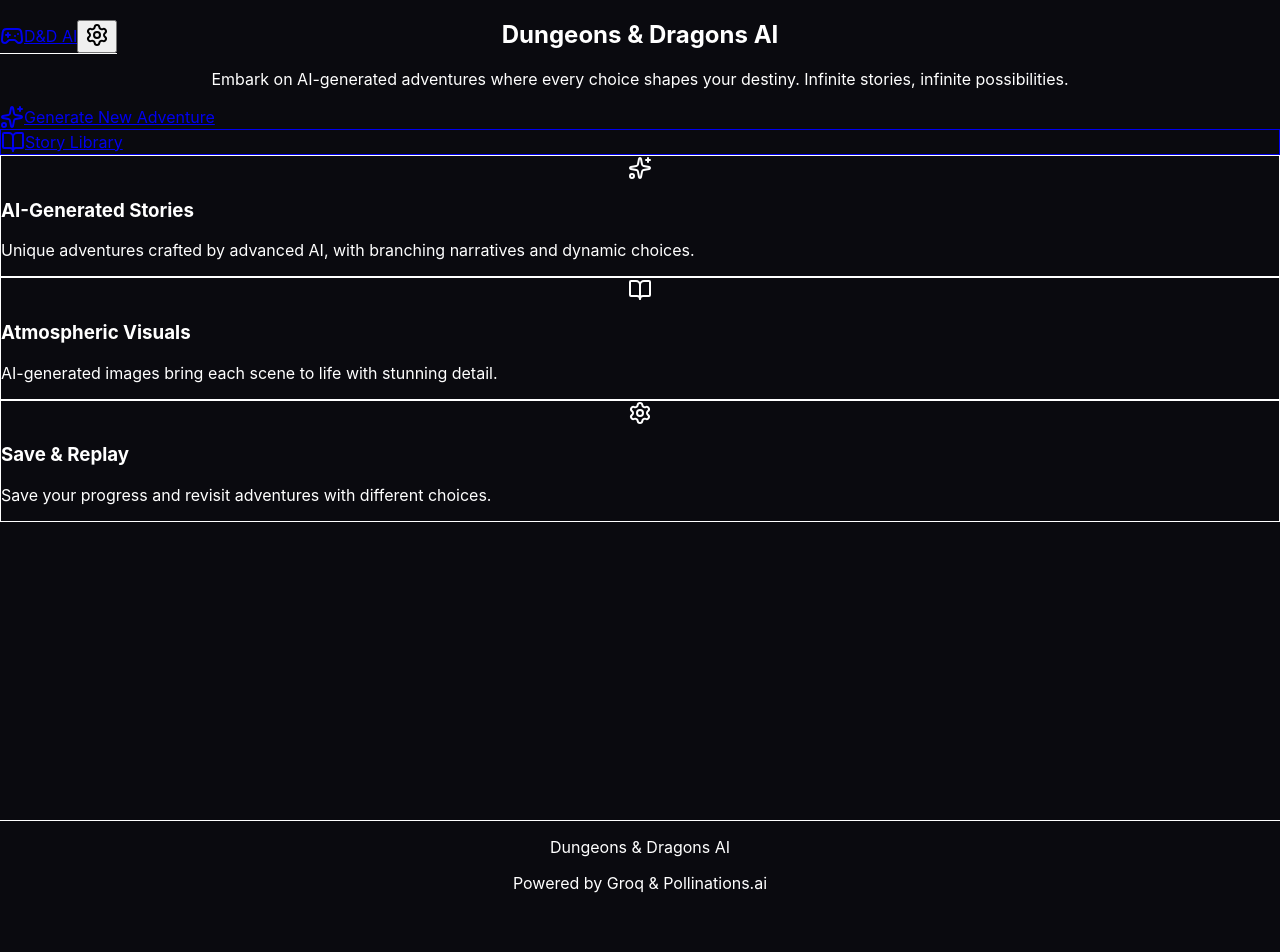
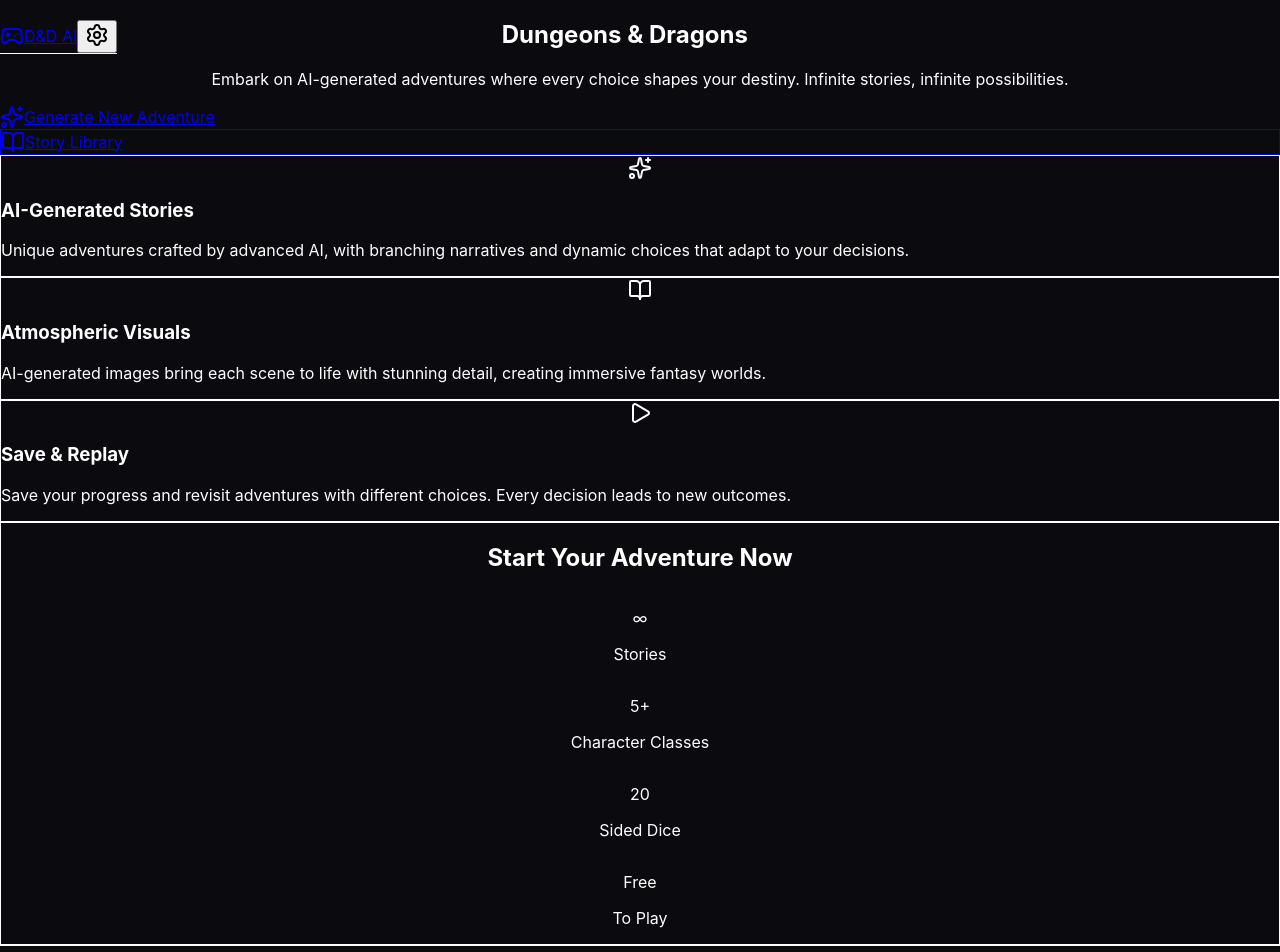
Before and after one commit to kmmuntasir/dnd-quest-ai, a React app in the folder frontend/: page / in a window 1280 px wide. Shown: the top 952 px of the page. Before the commit the page ends 909 px from the top, so only its background shows below. Built offline with nearby package versions, Linux system fonts and the light colour scheme; the HTML template or start-up script is replaced by a standard one.

Commit message:
Phase 4: Home/Landing page complete - hero, features, stats

```diff
--- a/frontend/src/pages/Home.jsx
+++ b/frontend/src/pages/Home.jsx
@@ -1,16 +1,19 @@
 import { Link } from 'react-router-dom';
-import { Sparkles, BookOpen, Settings } from 'lucide-react';
+import { Sparkles, BookOpen, Play } from 'lucide-react';
 
 export function Home() {
   return (
-    <div className="min-h-screen bg-gradient-to-b from-background-dark to-background-darker">
+    <div className="min-h-screen bg-gradient-to-b from-background-dark via-background-dark to-background-darker">
       {/* Hero Section */}
-      <section className="container mx-auto px-4 py-20">
-        <div className="text-center max-w-4xl mx-auto">
-          <h1 className="font-display text-5xl md:text-6xl font-bold text-white mb-6">
-            Dungeons & Dragons <span className="text-accent-gold">AI</span>
+      <section className="container mx-auto px-4 py-20 md:py-32">
+        <div className="text-center max-w-5xl mx-auto">
+          <h1 className="font-display text-5xl md:text-7xl font-bold text-white mb-6 leading-tight">
+            Dungeons & Dragons{' '}
+            <span className="text-transparent bg-clip-text bg-gradient-to-r from-accent-gold to-accent-purple">
+              AI
+            </span>
           </h1>
-          <p className="text-xl text-gray-300 mb-12 max-w-2xl mx-auto">
+          <p className="text-xl md:text-2xl text-gray-300 mb-12 max-w-3xl mx-auto leading-relaxed">
             Embark on AI-generated adventures where every choice shapes your destiny.
             Infinite stories, infinite possibilities.
           </p>
@@ -19,59 +22,86 @@
           <div className="flex flex-col sm:flex-row gap-4 justify-center">
             <Link
               to="/library?action=generate"
-              className="inline-flex items-center gap-2 px-8 py-4 bg-primary-default hover:bg-primary-hover text-white rounded-xl font-display text-lg font-bold transition-all transform hover:scale-105"
+              className="group inline-flex items-center gap-3 px-8 py-4 bg-primary-default hover:bg-primary-hover text-white rounded-xl font-display text-lg font-bold transition-all transform hover:scale-105 shadow-lg hover:shadow-primary-hover/50"
             >
-              <Sparkles className="w-6 h-6" />
+              <Sparkles className="w-6 h-6 group-hover:rotate-12 transition-transform" />
               Generate New Adventure
             </Link>
             <Link
               to="/library"
-              className="inline-flex items-center gap-2 px-8 py-4 bg-background-card hover:bg-background-input text-white rounded-xl font-display text-lg font-bold border border-background-input transition-all"
+              className="group inline-flex items-center gap-3 px-8 py-4 bg-background-card hover:bg-background-input text-white rounded-xl font-display text-lg font-bold border border-background-input transition-all hover:scale-105"
             >
-              <BookOpen className="w-6 h-6" />
+              <BookOpen className="w-6 h-6 group-hover:scale-110 transition-transform" />
               Story Library
             </Link>
           </div>
         </div>
       </section>
 
-      {/* Features Preview */}
-      <section className="container mx-auto px-4 py-16">
-        <div className="grid md:grid-cols-3 gap-8 max-w-5xl mx-auto">
-          <div className="bg-background-card p-6 rounded-xl border border-background-input">
-            <div className="w-12 h-12 bg-accent-purple/20 rounded-lg flex items-center justify-center mb-4">
-              <Sparkles className="w-6 h-6 text-accent-purple" />
+      {/* Features Section */}
+      <section className="container mx-auto px-4 py-16 md:py-24">
+        <div className="grid md:grid-cols-3 gap-8 max-w-6xl mx-auto">
+          <div className="group bg-background-card p-8 rounded-2xl border border-background-input hover:border-background-input/50 transition-all hover:-translate-y-1 hover:shadow-xl">
+            <div className="w-16 h-16 bg-accent-purple/20 rounded-2xl flex items-center justify-center mb-6 group-hover:bg-accent-purple/30 transition-colors">
+              <Sparkles className="w-8 h-8 text-accent-purple" />
             </div>
-            <h3 className="font-display text-xl font-bold text-white mb-3">
+            <h3 className="font-display text-2xl font-bold text-white mb-4">
               AI-Generated Stories
             </h3>
-            <p className="text-gray-400">
-              Unique adventures crafted by advanced AI, with branching narratives and dynamic choices.
+            <p className="text-gray-400 leading-relaxed">
+              Unique adventures crafted by advanced AI, with branching narratives and dynamic choices that adapt to your decisions.
             </p>
           </div>
 
-          <div className="bg-background-card p-6 rounded-xl border border-background-input">
-            <div className="w-12 h-12 bg-accent-gold/20 rounded-lg flex items-center justify-center mb-4">
-              <BookOpen className="w-6 h-6 text-accent-gold" />
+          <div className="group bg-background-card p-8 rounded-2xl border border-background-input hover:border-background-input/50 transition-all hover:-translate-y-1 hover:shadow-xl">
+            <div className="w-16 h-16 bg-accent-gold/20 rounded-2xl flex items-center justify-center mb-6 group-hover:bg-accent-gold/30 transition-colors">
+              <BookOpen className="w-8 h-8 text-accent-gold" />
             </div>
-            <h3 className="font-display text-xl font-bold text-white mb-3">
+            <h3 className="font-display text-2xl font-bold text-white mb-4">
               Atmospheric Visuals
             </h3>
-            <p className="text-gray-400">
-              AI-generated images bring each scene to life with stunning detail.
+            <p className="text-gray-400 leading-relaxed">
+              AI-generated images bring each scene to life with stunning detail, creating immersive fantasy worlds.
             </p>
           </div>
 
-          <div className="bg-background-card p-6 rounded-xl border border-background-input">
-            <div className="w-12 h-12 bg-accent-green/20 rounded-lg flex items-center justify-center mb-4">
-              <Settings className="w-6 h-6 text-accent-green" />
+          <div className="group bg-background-card p-8 rounded-2xl border border-background-input hover:border-background-input/50 transition-all hover:-translate-y-1 hover:shadow-xl">
+            <div className="w-16 h-16 bg-accent-green/20 rounded-2xl flex items-center justify-center mb-6 group-hover:bg-accent-green/30 transition-colors">
+              <Play className="w-8 h-8 text-accent-green" />
             </div>
-            <h3 className="font-display text-xl font-bold text-white mb-3">
+            <h3 className="font-display text-2xl font-bold text-white mb-4">
               Save & Replay
             </h3>
-            <p className="text-gray-400">
-              Save your progress and revisit adventures with different choices.
+            <p className="text-gray-400 leading-relaxed">
+              Save your progress and revisit adventures with different choices. Every decision leads to new outcomes.
             </p>
+          </div>
+        </div>
+      </section>
+
+      {/* Quick Stats Section */}
+      <section className="container mx-auto px-4 py-16">
+        <div className="bg-background-card/50 rounded-2xl border border-background-input p-12 max-w-4xl mx-auto text-center">
+          <h2 className="font-display text-3xl font-bold text-white mb-8">
+            Start Your Adventure Now
+          </h2>
+          <div className="grid md:grid-cols-4 gap-8">
+            <div className="space-y-2">
+              <p className="text-4xl font-display font-bold text-accent-gold">∞</p>
+              <p className="text-gray-400">Stories</p>
+            </div>
+            <div className="space-y-2">
+              <p className="text-4xl font-display font-bold text-accent-purple">5+</p>
+              <p className="text-gray-400">Character Classes</p>
+            </div>
+            <div className="space-y-2">
+              <p className="text-4xl font-display font-bold text-accent-green">20</p>
+              <p className="text-gray-400">Sided Dice</p>
+            </div>
+            <div className="space-y-2">
+              <p className="text-4xl font-display font-bold text-white">Free</p>
+              <p className="text-gray-400">To Play</p>
+            </div>
           </div>
         </div>
       </section>
```
Also changed, not shown: 1 other file (tests, documents, lock files or other folders).
